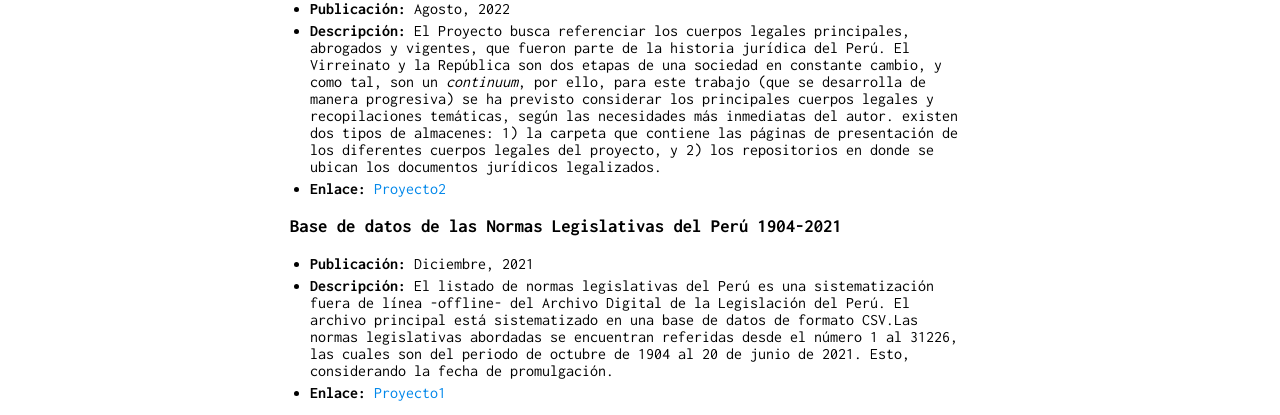
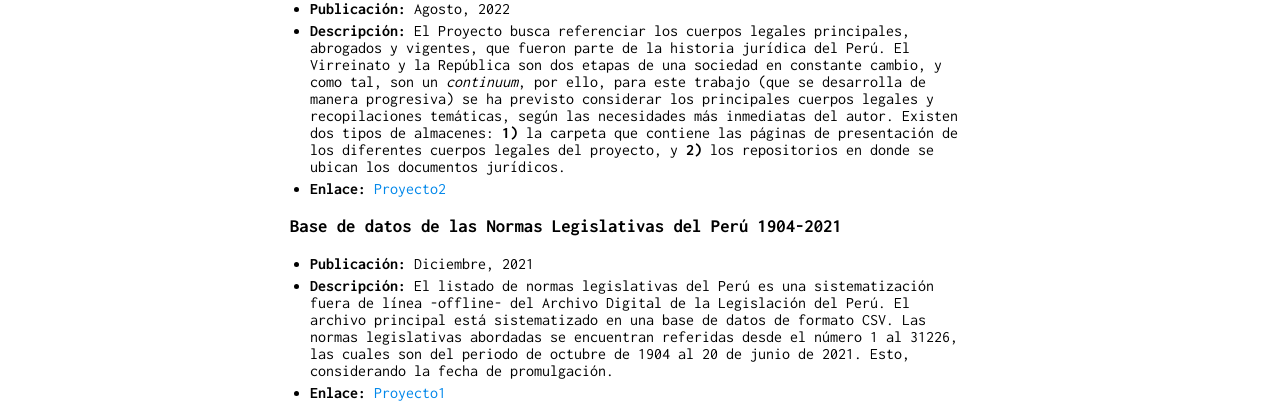
Before and after one commit to actio1680/actio1680.github.io, a Jekyll site: the page built from index.md, in a window 1280 px wide. Shown: the part 314-729 px from the top of the page. Built offline with Jekyll 4.4.1, drawn with Linux system fonts in a browser that asks for light colours; our own code applies the rules of GitHub Pages for plain Markdown files.

Commit message:
Update index.md

```diff
--- a/index.md
+++ b/index.md
@@ -11,12 +11,12 @@
 ## PROYECTOS
 ### Digitalización de los cuerpos legales del Perú: Virreinato y República
 - **Publicación:** Agosto, 2022
-- **Descripción:** El Proyecto busca referenciar los cuerpos legales principales, abrogados y vigentes, que fueron parte de la historia jurídica del Perú. El Virreinato y la República son dos etapas de una sociedad en constante cambio, y como tal, son un *continuum*, por ello, para este trabajo (que se desarrolla de manera progresiva) se ha previsto considerar los principales cuerpos legales y recopilaciones temáticas, según las necesidades más inmediatas del autor. existen dos tipos de almacenes: 1) la carpeta que contiene las páginas de presentación de los diferentes cuerpos legales del proyecto, y 2) los repositorios en donde se ubican los documentos jurídicos legalizados.
+- **Descripción:** El Proyecto busca referenciar los cuerpos legales principales, abrogados y vigentes, que fueron parte de la historia jurídica del Perú. El Virreinato y la República son dos etapas de una sociedad en constante cambio, y como tal, son un *continuum*, por ello, para este trabajo (que se desarrolla de manera progresiva) se ha previsto considerar los principales cuerpos legales y recopilaciones temáticas, según las necesidades más inmediatas del autor. Existen dos tipos de almacenes: **1)** la carpeta que contiene las páginas de presentación de los diferentes cuerpos legales del proyecto, y **2)** los repositorios en donde se ubican los documentos jurídicos.
 - **Enlace:** [Proyecto2](proyecto2/presentacion2.md)
 
 ### Base de datos de las Normas Legislativas del Perú 1904-2021
 - **Publicación:** Diciembre, 2021
-- **Descripción:** El listado de normas legislativas del Perú es una sistematización fuera de línea -offline- del Archivo Digital de la Legislación del Perú. El archivo principal está sistematizado en una base de datos de formato CSV.Las normas legislativas abordadas se encuentran referidas desde el número 1 al 31226, las cuales son del periodo de octubre de 1904 al 20 de junio de 2021. Esto, considerando la fecha de promulgación.
+- **Descripción:** El listado de normas legislativas del Perú es una sistematización fuera de línea -offline- del Archivo Digital de la Legislación del Perú. El archivo principal está sistematizado en una base de datos de formato CSV. Las normas legislativas abordadas se encuentran referidas desde el número 1 al 31226, las cuales son del periodo de octubre de 1904 al 20 de junio de 2021. Esto, considerando la fecha de promulgación.
 - **Enlace:** [Proyecto1](proyecto1/presentacion1.md)
 
 ## ESCRITOS
```
